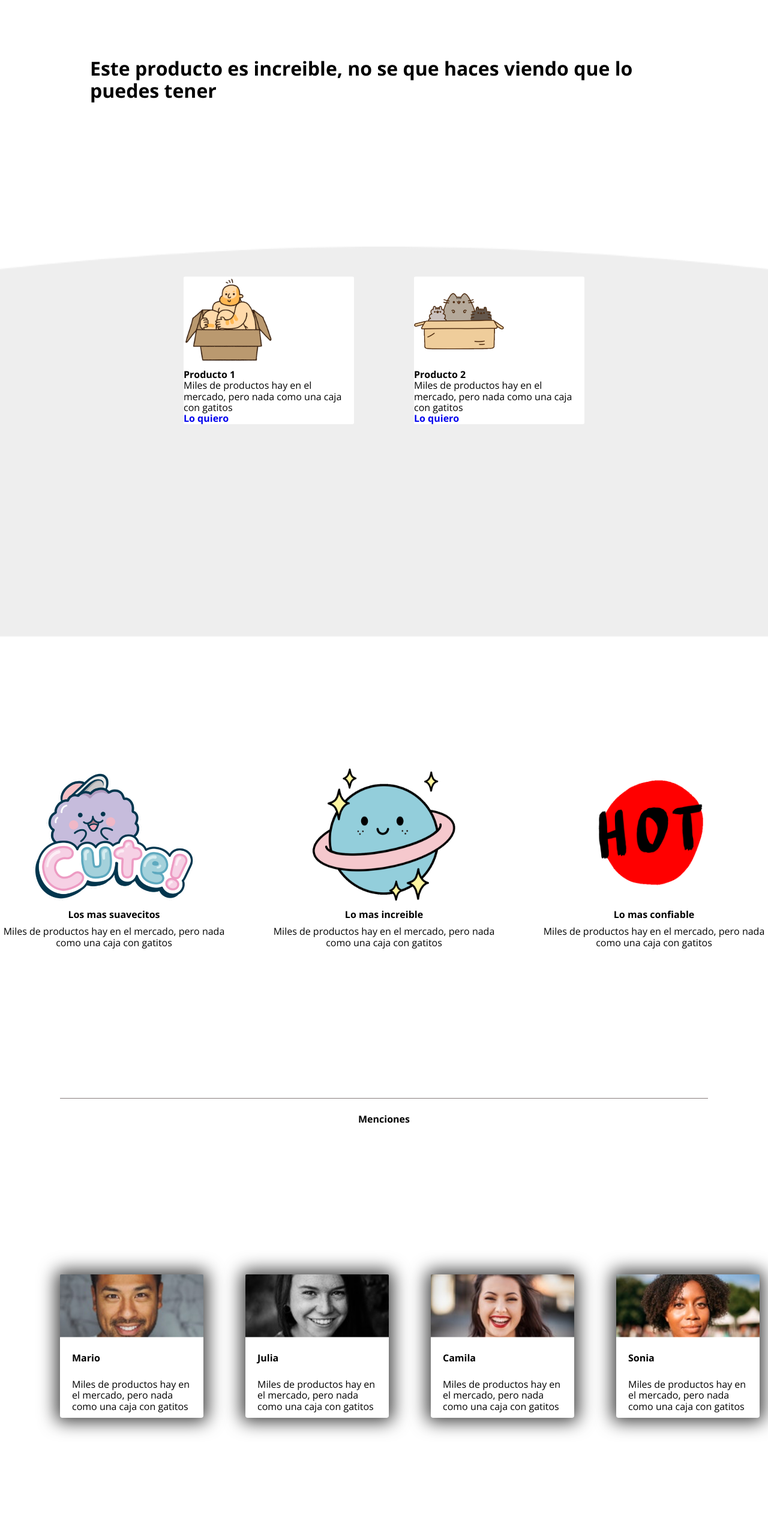
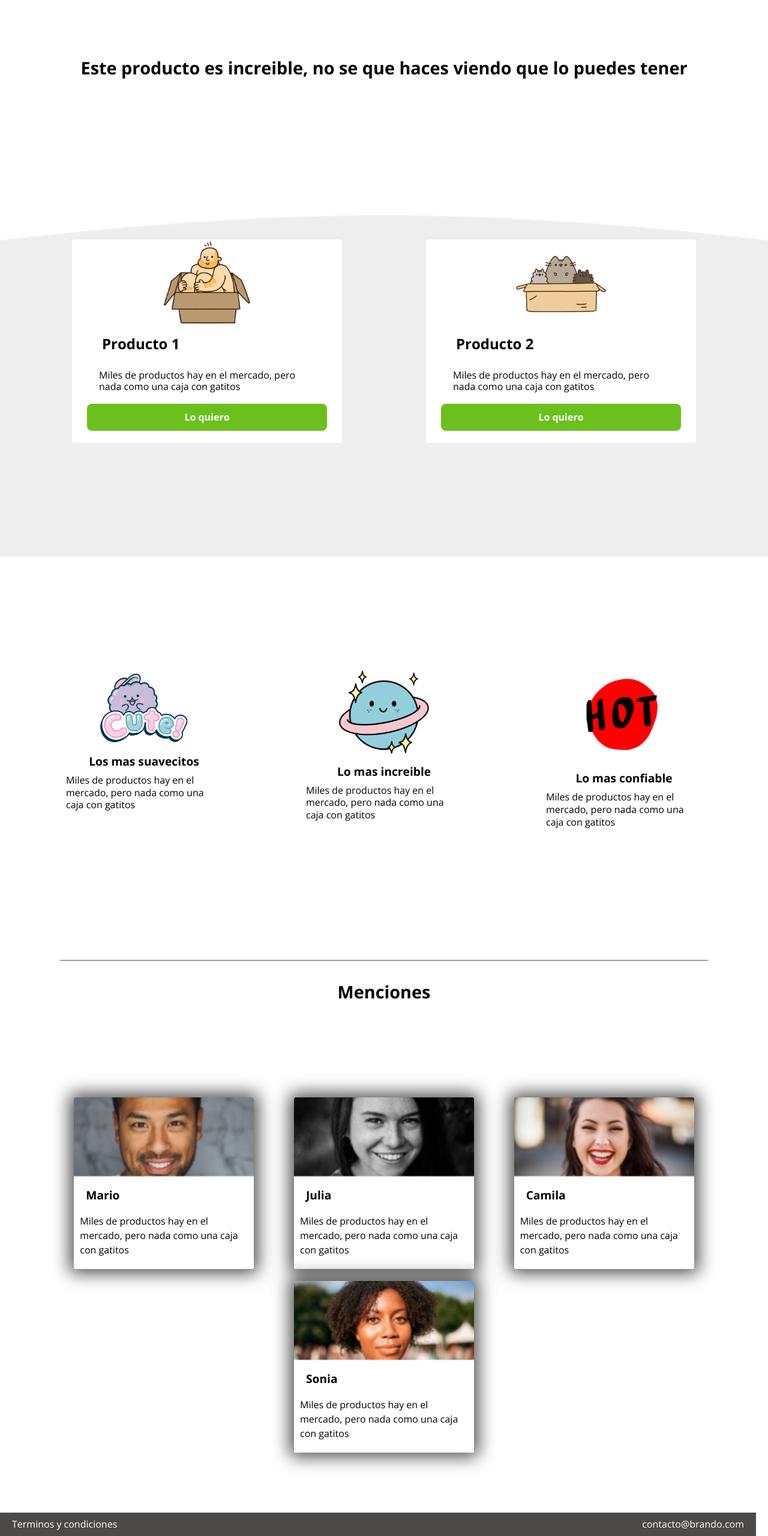
Before and after one commit to IvanDanielEscobar/ProgramacionII, a plain HTML site: page Reto3/index.html in a window 1280 px wide. Shown: the part 135-2695 px from the top of the page at 60% size. Before the commit the page ends 2598 px from the top, so only its background shows below. Drawn offline with nearby package versions, Linux system fonts and the light colour scheme.

Commit message:
agregando los cambios que me quedaron atras en el ordenado

```diff
--- a/Reto3/css/estilos.css
+++ b/Reto3/css/estilos.css
@@ -13,35 +13,41 @@
 * {
     margin: 0;
     padding: 0;
-    font-size: 1rem;
+    box-sizing: border-box;
     font-family: 'Open Sans', Arial, sans-serif;
 }
 
 :root {
-    --green-color-bg: rgb(22, 196, 22);
+    --green-color-bg: rgb(108, 192, 29);
     --white-color-bg: #ffff;
 
-    --black-color-border: rgb(136, 124, 124);
+    --black-color-border: rgb(82, 82, 82);
 
     --black-color-text: black;
+    --white-color-text: #ffff;
+
+    --font-size-s: 0.8rem;
+    --font-size-l: 1rem;
+    --font-size-xl: 1.2rem;
+    --font-size-xxl: 1.8rem;
 }
 a{
     text-decoration: none;
     list-style: none;
     cursor: pointer;
 }
-
+/*----- seccion body -----*/
 body{
     margin: 0;
     padding: 0;
     box-sizing: border-box;
-    background-color: white;
-    font-size: 1.8rem;
+    font-size: 16px;
 }
 
+/*----- seccion header -----*/
 header {
     width: 100%;
-    height: 60px;
+    padding: 0 0 10px 0;
 }
 
 header nav {
@@ -49,115 +55,143 @@ header nav {
     background-color: var(--green-color-bg);
     justify-content: space-between;
     padding: 15px;
+    flex-wrap: nowrap;
+}
+
+.brand_logo img {
+    max-height: 30px;
+    height: auto;
 }
 
 header nav ul{
     display: flex;
-    width: 270px;
     height: auto;
     list-style: none;
     justify-content: center;
     align-items: center;
+    margin: 0;
+    padding: 0;
 }
 header nav li {
-    margin: 10px;
+    margin: 0 10px;
+    padding: 5px;
+}
+header a {
+    color: var(--black-color-text);
+    font-size: var(--font-size-xl);
 }
 
+/*----- seccion menu -----*/
 main .seccion-menu {
     display: flex;
     margin: 0;
     padding: 150px;
-    justify-content: center;
-    align-content: center;
-
+justify-content: center;
+    text-align: center;
+}
+main .seccion-menu h1{
+    font-size: var(--font-size-xxl);
+    text-align: center;
 }
 
+/*----- seccion producto -----*/
 .seccion-producto {
     background-image: url("../images/curve.png");
-    max-height: 50px;
     background-size: cover;
     background-position: center top;
     margin: 70px 0;
-    padding: 0 20% 600px;
+    padding: 50px 10% 250px;
     display: flex;
     justify-content: center;
     align-items: flex-start;
-
 }
 .seccion-producto .tarjeta-producto {
-    background-color: white;
-    margin: 50px 50px;
+    background-color: var(--white-color-bg);
+    margin: 40px 70px;
+    padding: 0 25px;
     border-radius: 1%;
     display: flex;
     flex-direction: column;
-    box-shadow:
-
-}
-/*
-.contenedor-tarjetas-productos {
-    background-color: red;
-
-    display: flex;
-    justify-content: center;
-    gap: 70px
-}
-.tarjeta-producto {
-    background-color: blue;
-    display: flex;
-    flex-direction: column;
-    width: 465px;
-    gap: 10px;
-    background-color: var(--white-color-bg);
-
-
 }
 
-.tarjeta-producto img{
-    width: 130px;
-}
-.imagen-produ {
+.tarjeta-producto .imagen-produ {
     display: flex;
     justify-content: center;
 }
-.tarjeta-producto h2{
+.tarjeta-producto img {
+    max-width: 100%;
+    height: auto;
+}
+.tarjeta-producto h2 {
+    padding: 10px;
+    margin: 0 15px;
     display: flex;
-    margin: 0 0 0 20px;
-    font-size: 1.3rem;
+    justify-content: flex-start;
 }
-.tarjeta-producto a{
+.tarjeta-producto p {
+    display: flex;
+    text-align: start;
+    padding: 20px 20px 0 20px;
+    font-size: var(--font-size-l);
+
+}
+.tarjeta-producto a {
     background-color: var(--green-color-bg);
-    padding: 20px;
     display: flex;
+    border-radius: 8px;
     justify-content: center;
     text-align: center;
-    color: #ffff
+    padding: 13px;
+    margin: 20px 0;
+    color: var(--white-color-text);
 }
-.tarjeta-producto p {
-    width: 70%;
-    margin: 0 20px 0 20px;
-    font-size: 0.8rem;
-}
-*/
+
+/*----- seccion feat-----*/
 .seccion-feat {
     display: flex;
     justify-content: center;
-    padding: 150px 0;
+    padding: 150px 170px;
+
 }
-
 .seccion-feat .contenedor-tarjetas-feat {
     display: flex;
     justify-content: space-between;
-    align-content: center;
-    gap: 70px;
+    align-items: stretch;
+    gap: 60px;
+    max-width: 1500px;
+    width: 100%;
+    flex-wrap: nowrap;
 }
 .tarjeta-feat {
     display: flex;
     flex-direction: column;
-    justify-content: center;
+    justify-content: flex-start;
+    align-items: center;
     text-align: center;
-    gap: 10px;
+    padding: 20px;
+    flex: 1; /* permite que la tarjeta se agrande o se achique */
+    min-height: 250px;
+
+}
+.tarjeta-feat img {
+    max-width: 150px;
+    height: auto;
+    margin: 0 0 15px 0;
+}
+.tarjeta-feat h2 {
+    margin: 0 0 10px 0;
+    padding: 0;
+    font-size: var(--font-size-xl);
+}
+.tarjeta-feat p {
+    margin: 0;
+    text-align: left;
+    font-size: var(--font-size-l);
+    line-height: 1.3;
 }
 
+
+/*----- seccion menciones -----*/
 .seccion-menciones {
     display: flex;
     justify-content: center;
@@ -167,41 +201,188 @@ main .seccion-menu {
 .titulo-menciones {
     display: flex;
     justify-content: center;
-    padding: 25px 250px 250px 250px;
-    /*
-    box-shadow: 0px -1px 0px 0px rgba(0,0,0,0.57);
-    -webkit-box-shadow: 0px -1px 0px 0px rgba(0,0,0,0.57);
-    -moz-box-shadow: 0px -1px 0px 0px rgba(0,0,0,0.57);
-    */
+    padding: 35px 0 150px 0;
+    margin: 0 0 10px 0;
     border-top: 1px solid var(--black-color-border);
-
+    width: 100%;
+    text-align: center;
+    font-size: var(--font-size-xl);
 }
 
 .seccion-menciones .contenedor-tarjetas-menciones {
+
     display: flex;
-    justify-content: space-between;
-    align-content: center;
-    gap: 70px;
+    justify-content: center;
+    align-content: flex-start;
+    gap: 30px;
+    width: 100%;
+    flex-wrap: nowrap;
 }
 .tarjeta-menciones {
+    background-color: var(--white-color-bg);
     display: flex;
     flex-direction: column;
     justify-content: center;
     text-align: flex-start;
-    background-color: var(--white-color-bg);
-    box-shadow: 0px 0px 29px 7px rgba(0,0,0,0.75);
-    -webkit-box-shadow: 0px 0px 29px 7px rgba(0,0,0,0.75);
-    -moz-box-shadow: 0px 0px 29px 7px rgba(0,0,0,0.75);
-    border-radius: 4px 4px 4px 4px;
-    -webkit-border-radius: 4px 4px 4px 4px;
-    -moz-border-radius: 4px 4px 4px 4px;
+    box-shadow: 0px 0px 29px 7px rgba(0,0,0,0.70);
+    border-radius: 1%;
+}
+.tarjeta-menciones img {
+    max-width: 500px;
+    height: auto;
+    margin: 0 0 20px 0;
 }
 .tarjeta-menciones h2 {
-    margin: 25px 20px 10px 20px ;
-    padding: 0px;
-    margin-bottom: 0;
+    margin: 0 0 10px 0;
+    padding: 0 20px ;
+    font-size: var(--font-size-xl);
 }
 .tarjeta-menciones p{
-    margin: 25px 20px 10px 20px ;
-    padding: 0px;
+    margin: 0;
+    padding: 10px 20px 20px 10px;
+    font-size: var(--font-size-l);
+    line-height: 1.5;
 }
+footer {
+    background-color: rgb(76, 73, 73);
+    padding: 10px 20px;
+    margin: 0 20px 0 0;
+    flex: 1;
+}
+footer ul {
+    display: flex;
+    justify-content: space-between;
+    width: 100%;
+    list-style: none;
+    margin: 0;
+    margin: 0;
+}
+footer a {
+    text-decoration: none;
+    color: var(--white-color-text);
+}
+@media (max-width: 800px) {
+    body {
+        font-size: 1rem;
+    }
+    h1, h2, h3{
+        font-size: 1.5;
+
+    }
+    header nav {
+        flex-direction: row;
+        align-items: center;
+        padding: 10px
+    }
+    header nav ul {
+        width: 100%;
+        justify-content: space-around;
+    }
+    header nav li {
+        margin:0 5px;
+    }
+    header a {
+        font-size: var(--font-size-l);
+    }
+    main .seccion-menu {
+        padding: 100px 50px 150px 50px;
+    }
+    main .seccion-menu {
+        font-size: var(--font-size-s);
+    }
+    .seccion-producto{
+        flex-direction: column;
+        align-items: center;
+        margin: 50px 0;
+        padding: 50px 10% 100px;
+        min-height: auto;
+        background-position: center;
+    }
+    .seccion-producto .tarjeta-producto {
+        width: 85%;
+        max-width: 500px;
+        padding: 15px;
+    }
+    .tarjeta-producto .imagen-produ{
+        padding: 0;
+    }
+    .tarjeta-producto img{
+        max-width: 90%;
+        height: auto;
+    }
+    .tarjeta-producto h2 {
+        font-size: var(--font-size-l);
+        margin: 0;
+    }
+    .tarjeta-producto p {
+        font-size: var(--font-size-l);
+        padding: 10px;
+    }
+    .seccion-feat {
+        padding: 50px 20px;
+
+    }
+    .seccion-feat .contenedor-tarjetas-feat {
+        flex-direction: column;
+        align-items: center;
+        gap: 20px;
+    }
+    .tarjeta-feat {
+        width: 90%;
+        max-width: 500px;
+        padding: 20px;
+    }
+    .tarjeta-feat img {
+        max-width: 120px;;
+    }
+    .seccion-menciones {
+        padding: 50px 20px;
+
+    }
+    .titulo-menciones{
+        padding: 40px 20px 120px;
+        margin: 0 0 20px 0
+    }
+    .seccion-menciones .contenedor-tarjetas-menciones {
+        flex-direction: column;
+        align-items: center;
+        gap: 30px;
+
+    }
+    .tarjeta-menciones{
+        width: 100%;
+        max-width: 450px;
+        padding: 0;
+        box-shadow: 0px 5px 10px rgba(0,0,0,0.75);
+    }
+}
+@media (min-width: 801px) and (max-width: 1280px) {
+    main .seccion-menu {
+        padding: 140px 50px;
+    }
+    .seccion-producto {
+        padding: 0px 50px 150px;
+    }
+    .seccion-feat {
+        padding: 100px 50px;
+    }
+    .seccion-feat .contenedor-tarjetas-feat {
+        justify-content: space-around;
+        gap: 20px;
+    }
+    .seccion-feat .tarjeta-feat {
+        min-width: 300px;
+        max-width: 400px;
+        flex-grow: 0;
+    }
+    .seccion-menciones .contenedor-tarjetas-menciones {
+        justify-content: space-around;
+        gap: 20px;
+        flex-wrap: wrap;
+    }
+    .seccion-menciones .tarjeta-menciones {
+        min-width: 220px;
+        max-width: 300px;
+        flex-grow: 0;
+    }
+}
--- a/Reto3/index.html
+++ b/Reto3/index.html
@@ -116,6 +116,12 @@
     </div>
 </div>
 </section>
-<!-- <script src="scripts/script.js"></script>
+<footer>
+  <ul>
+    <li><a href="">Terminos y condiciones</a></li>
+    <li><a href="mailto:contacto@brand.com">contacto@brando.com</a></li>
+  </ul>
+</footer>
+<script src="scripts/script.js"></script>
 </body>
 </html>
```
